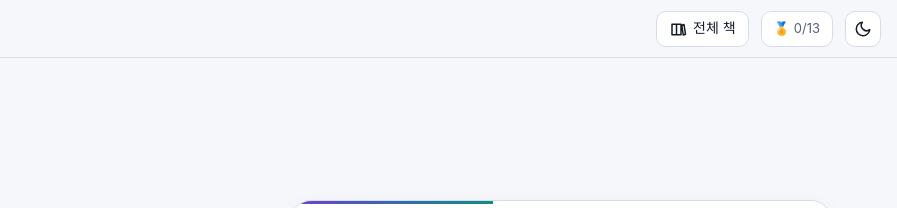
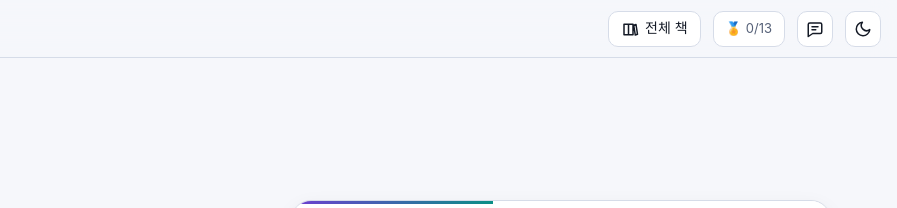
Before and after one commit to geniuskey/designbook, a website: page index.html in a window 1280 px wide. Shown: the top 208 px of the page, 383-1280 px from the left. Drawn offline with Linux system fonts and the light colour scheme; a web font is replaced by a local one.

Commit message:
Add reader feedback shortcut to top bar

```diff
--- a/css/style.css
+++ b/css/style.css
@@ -144,6 +144,8 @@
   .pb-topbar .series-link { width: 36px; padding: 0; }
   .pb-topbar .series-link span { display: none; }
 }
+@media (max-width: 620px) { .pb-topbar .pb-logo small { display: none; } }
+@media (max-width: 420px) { .pb-topbar .pb-logo span { display: none; } }
 .pb-progress { position: absolute; left: 0; bottom: -1px; height: 2px; background: linear-gradient(90deg, var(--accent), var(--accent-2)); width: 0; }
 
 /* Drawer (chapter list) */
--- a/js/common.js
+++ b/js/common.js
@@ -517,6 +517,7 @@
     const root = body.dataset.root != null ? body.dataset.root : body.dataset.chapter ? "../" : "";
     const curSlug = body.dataset.chapter || "";
     const href = (slug) => (slug ? `${root}chapters/${slug}.html` : `${root}index.html`);
+    const feedbackUrl = "https://books.euiyun.com/feedback.html?book=designbook&page=" + encodeURIComponent(location.href);
 
     // favicon
     if (!document.querySelector('link[rel="icon"]')) { const fi = document.createElement("link"); fi.rel = "icon"; fi.type = "image/svg+xml"; fi.href = root + "favicon.svg"; document.head.appendChild(fi); }
@@ -532,6 +533,13 @@
       <a class="pb-btn pb-prog" id="pb-prog" href="${href("arcade")}#progress" title="학습 진행 · 배지">🏅 <span id="pb-prog-n">0</span></a>
       <button class="pb-btn icon" id="pb-theme" aria-label="테마 전환"></button>
       <div class="pb-progress" id="pb-progress"></div>`;
+    const feedbackButton = document.createElement("a");
+    feedbackButton.className = bar.className.replace("-topbar", "-btn") + " icon feedback-button";
+    feedbackButton.href = feedbackUrl;
+    feedbackButton.setAttribute("aria-label", "독자 의견 보내기");
+    feedbackButton.title = "독자 의견 보내기";
+    feedbackButton.innerHTML = '<svg width="18" height="18" viewBox="0 0 24 24" fill="none" stroke="currentColor" stroke-width="2" stroke-linecap="round" stroke-linejoin="round" aria-hidden="true"><path d="M5 4h14a2 2 0 0 1 2 2v10a2 2 0 0 1-2 2H9l-6 4V6a2 2 0 0 1 2-2z"/><path d="M8 9h8M8 13h5"/></svg>';
+    bar.querySelector("[id$='-theme']").before(feedbackButton);
     body.prepend(bar);
 
     // drawer
@@ -614,8 +622,8 @@
       시리즈: <a href="${PB.PBOOK}">ProcessBook · 제조 공정</a> · <a href="${href("")}">DesignBook · 설계</a><br>
       © 2026 geniuskey 및 DesignBook 기여자 · 콘텐츠 <a rel="license" href="https://creativecommons.org/licenses/by/4.0/">CC BY 4.0</a> · 코드 <a href="${root}LICENSE-MIT">MIT</a> · <a href="${root}LICENSE.md">라이선스 안내</a>`;
     const feedbackLink = document.createElement("a");
-    feedbackLink.href = "https://books.euiyun.com/feedback.html?book=designbook&page=" + encodeURIComponent(location.href);
-    feedbackLink.textContent = "오류·질문·제안";
+    feedbackLink.href = feedbackUrl;
+    feedbackLink.textContent = "독자 의견";
     foot.append(" · ", feedbackLink);
     body.appendChild(foot);
 
```
